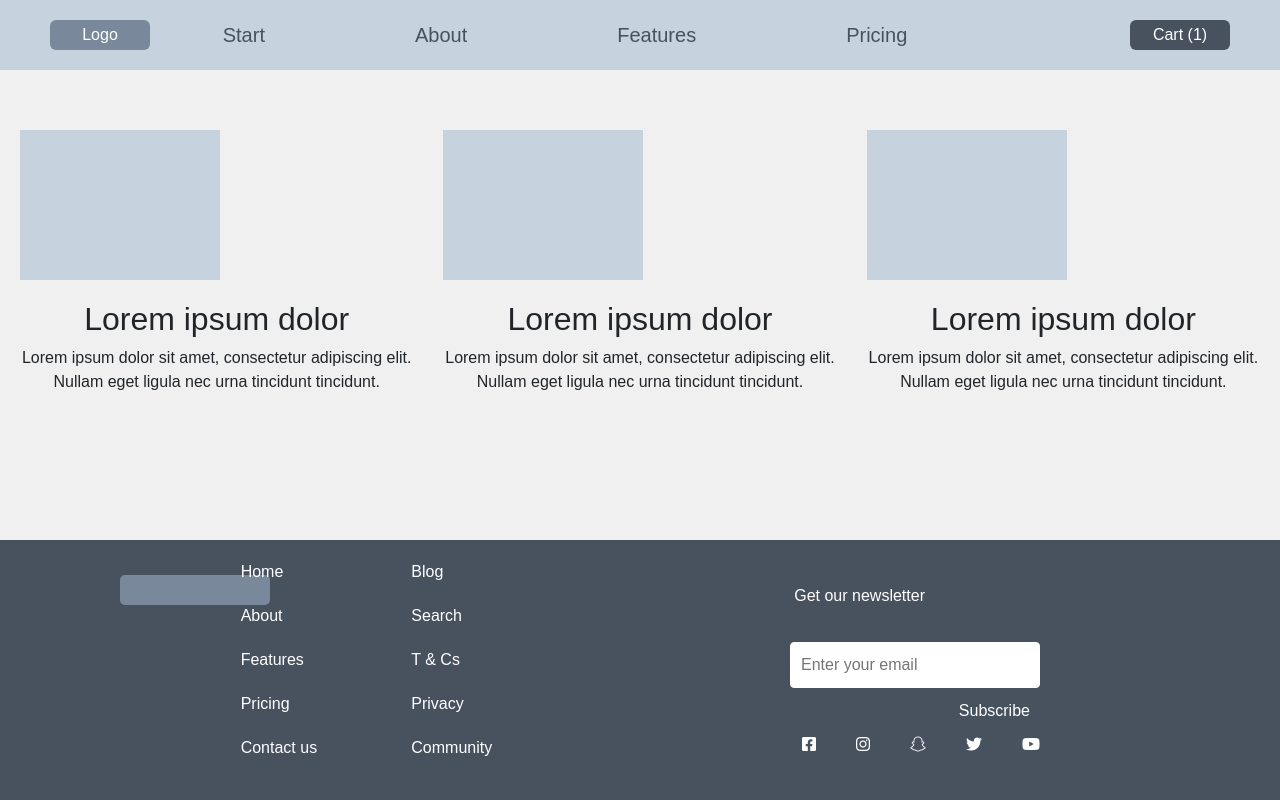
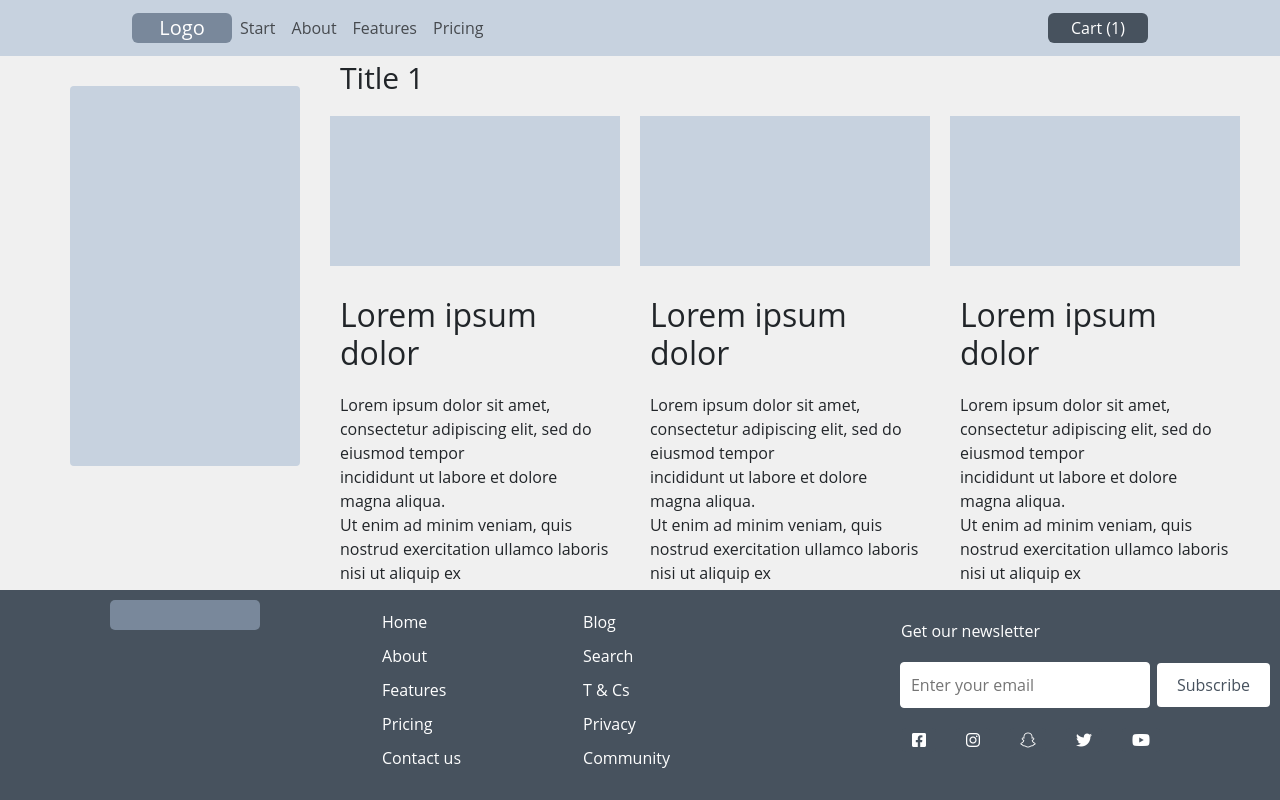
Before and after one commit to SebastianK2000/Makieta, a plain HTML site: page index.html in a window 1280 px wide. Drawn offline with nearby package versions, Linux system fonts and the light colour scheme.

Commit message:
complete code

```diff
--- a/index.html
+++ b/index.html
@@ -4,8 +4,11 @@
     <meta charset="UTF-8">
     <meta name="viewport" content="width=device-width, initial-scale=1.0">
     <title>Zadanie Rekrutacyjne ASCO</title>
-    <link rel="stylesheet" href="node_modules/bootstrap/dist/css/bootstrap.min.css">
+    <link href="https://cdn.jsdelivr.net/npm/bootstrap@5.3.2/dist/css/bootstrap.min.css" rel="stylesheet" integrity="sha384-T3c6CoIi6uLrA9TneNEoa7RxnatzjcDSCmG1MXxSR1GAsXEV/Dwwykc2MPK8M2HN" crossorigin="anonymous">
     <link rel="stylesheet" href="https://cdnjs.cloudflare.com/ajax/libs/font-awesome/6.4.0/css/all.min.css">
+    <link rel="preconnect" href="https://fonts.googleapis.com">
+    <link rel="preconnect" href="https://fonts.gstatic.com" crossorigin>
+    <link href="https://fonts.googleapis.com/css2?family=Montserrat:ital,wght@0,300;0,400;1,600&family=Roboto:ital,wght@1,100&display=swap" rel="stylesheet">
     <style>
         * {
             box-sizing: border-box;
@@ -23,7 +26,7 @@
         }
 
         body {
-            font-family: Arial, sans-serif;
+            font-family: 'Open Sans', sans-serif;
             background-color: #f0f0f0;
             position: relative;
             margin: 0;
@@ -35,14 +38,14 @@
             background-color: #C7D2DF;
             color: #fff;
             text-align: center;
-            padding: 10px 0;
+            position: relative;
+            z-index: 2;
         }
 
         nav {
             display: flex;
-            justify-content: left;
-            align-items: center;
-            background-color: #C7D2DF;
+            justify-content: flex-start;
+            align-items: flex-start;
             padding: 10px 0;
             overflow: hidden;
         }
@@ -62,139 +65,16 @@
             color: #47525E;
             text-align: center;
             text-decoration: none;
-            background-color: #C7D2DF;
             font-size: 20px;
         }
 
-        nav .logo {
+        nav .navbar-brand {
             margin-right: auto;
+            font-size: 24px;
         }
 
         nav .cart {
             margin-left: auto;
-        }
-
-        section {
-            padding: 20px;
-            text-align: center;
-            display: flex;
-            flex-wrap: wrap;
-            justify-content: space-between; /* Wyśrodkowanie kolumn w sekcji */
-        }
-
-        .col-md-4 {
-            flex: 0 0 calc(33.33% - 20px); /* 3 kolumny na szerokości ekranu, z odstępami */
-            margin-bottom: 20px;
-        }
-
-        section div {
-            margin: 20px 0;
-        }
-
-        footer {
-            width: 100%;
-            background-color: #47525E;
-            color: #fff;
-            padding: 20px;
-            display: flex;
-            justify-content: space-between;
-            align-items: center;
-            position: fixed;
-            bottom: 0;
-            left: 0;
-        }
-
-        .first, .second {
-            list-style-type: none;
-            margin: 0 0 0 -200px;
-            padding: 0;
-            text-align: left;
-            display: inline-block;
-        }
-
-        .first li, .second li {
-            margin-bottom: 10px;
-            font-size: 16px;
-            margin-bottom: 20px;
-        }
-
-        footer form {
-            display: flex;
-            flex-direction: column; /* Ustawienie elementów w kolumnie */
-            align-items: flex-end; /* Wyrównanie elementów do prawej strony */
-            margin: 0 200px 0 0;
-        }
-
-        footer form label {
-            color: #fff;
-            margin-right: 135px;
-            font-size: 16px;
-            margin-bottom: 10px;
-        }
-
-        footer form .email {
-            padding: 10px;
-            font-size: 16px;
-            border: 1px solid #fff;
-            border-radius: 4px;
-            background-color: #FFFFFF;
-            color: #47525E;
-            width: 250px;
-            margin-right: 20px;
-            margin-bottom: 1px; /* Dodane odstępy na dole pola email */
-        }
-
-        footer form .email-wrapper {
-            display: flex;
-        }
-
-        footer form .email-submit {
-            padding: 10px 20px;
-            font-size: 16px;
-            border: none;
-            border-radius: 4px;
-            background-color: #47525E;
-            color: #fff;
-            cursor: pointer;
-            transition: background-color 0.3s ease;
-            margin: 0 10px; /* Dodane odstępy między przyciskami */
-        }
-
-        footer form .email-submit:hover {
-            background-color: gray;
-        }
-
-        .empty {
-            height: 30px;
-            width: 150px;
-            background-color: #79889b;
-            margin: 0 0 160px 100px;
-            border-radius: 5px;
-        }
-
-        .empty2 {
-            height: 150px;
-            width: 200px;
-            background-color: #C7D2DF;
-        }
-
-        .empty3 {
-            height: 150px;
-            width: 200px;
-            background-color: #C7D2DF;
-        }
-
-        .empty4 {
-            height: 150px;
-            width: 200px;
-            background-color: #C7D2DF;
-        }
-
-        .container {
-            display: flex;
-            justify-content: center;
-            align-items: center;
-            min-height: 100vh;
         }
 
         .logo {
@@ -206,6 +86,9 @@
             display: flex;
             justify-content: center;
             align-items: center;
+            color: #fff;
+            font-size: 20px;
+            text-align: center;
         }
 
         .cart {
@@ -221,13 +104,180 @@
         }
 
         nav .nawigacja {
-            width: auto;
+
             margin-right: 150px;
         }
 
-        /* Dodane style dla przycisków z Font Awesome */
+        nav a.nawigacja {
+            display: flex;
+            overflow: hidden;
+            color: #47525E;
+            text-align: center;
+            text-decoration: none;
+            font-size: 20px;
+            transition: background-color 0.3s ease, color 0.3s ease;
+            padding: 10px 20px;
+            margin: 0 10px;
+            border-radius: 6px;
+        }
+        nav a.nawigacja:hover {
+    background-color: #47525E;
+    color: #fff;
+    transition: background-color 0.3s ease, color 0.3s ease;
+}
+
+
+        section {
+            padding: 20px;
+            text-align: center;
+            display: flex;
+            flex-wrap: wrap;
+            justify-content: center;
+        }
+
+        .empty {
+            height: 30px;
+            width: 150px;
+            background-color: #79889b;
+            margin: 0 0 160px 100px;
+            border-radius: 5px;
+        }
+
+        .empty1 {
+            height: 380px;
+            width: 230px;
+            background-color: #C7D2DF;
+            margin-top: -10px;
+            margin-left: 50px;
+            border-radius: 4px;
+        }
+
+        .empty2 {
+            height: 150px;
+            width: 290px;
+            background-color: #C7D2DF;
+        }
+
+        .empty3 {
+            height: 150px;
+            width: 290px;
+            background-color: #C7D2DF;
+        }
+
+        .empty4 {
+            height: 150px;
+            width: 290px;
+            background-color: #C7D2DF;
+        }
+
+        .title  {
+            margin: -36px 10px 0 10px;
+            text-align: left;
+            font-size: 30px;
+        }
+
+        .col-md-4 {
+            flex: 0 0 calc(25% - 20px);
+            margin-bottom: 20px;
+            display: flex;
+            flex-direction: column;
+            justify-content: space-between;
+            margin-right: 20px;
+        }
+
+        .col-md-4 h2,
+        .col-md-4 p {
+            margin: 10px;
+            text-align: left;
+        }
+
+        section div {
+            margin: 20px 0;
+        }
+
+        footer {
+            width: 100%;
+            background-color: #47525E;
+            color: #fff;
+            padding: 10px;
+            display: flex;
+            justify-content: space-between;
+            align-items: center;
+            position: fixed;
+            bottom: 0;
+            left: 0;
+        }
+
+        .first, .second {
+            list-style-type: none;
+            margin: 0;
+            padding: 0;
+            text-align: left;
+            display: inline-block;
+        }
+
+        .first li, .second li {
+            margin-bottom: 10px;
+            font-size: 16px;
+        }
+
+        footer form {
+            display: flex;
+            flex-direction: column;
+            align-items: flex-end;
+            margin: 0;
+        }
+
+        footer form label {
+            color: #fff;
+            margin-right: 230px;
+            font-size: 16px;
+            margin-bottom: -5px;
+        }
+
+        footer form .email-wrapper {
+            display: flex;
+            align-items: center;
+            justify-content: flex-end;
+        }
+
+        footer form .email {
+            padding: 10px;
+            font-size: 16px;
+            border: 1px solid #fff;
+            border-radius: 4px;
+            background-color: #FFFFFF;
+            color: #47525E;
+            width: 250px;
+            margin-right: 120px;
+        }
+
+        footer form .email-submit {
+            padding: 10px 20px;
+            font-size: 16px;
+            border: none;
+            border-radius: 4px;
+            background-color: #fff;
+            color: #47525E;
+            cursor: pointer;
+            transition: background-color 0.3s ease;
+            margin-top: -45px;
+        }
+
+        footer form .email-submit:hover {
+            background-color: gray;
+        }
+
+        .container {
+            display: flex;
+            justify-content: center;
+            align-items: center;
+
+        }
+
         .font {
             display: flex;
+            margin: 20px 100px;
         }
 
         .font button {
@@ -239,44 +289,88 @@
             color: #fff;
             cursor: pointer;
             transition: background-color 0.3s ease;
-            margin: 0 10px; /* Dodane odstępy między przyciskami */
+            margin: 0 10px;
         }
+        nav a.nawigacja.active {
+            background-color: #47525E;
+            color: #fff;
+        }
+
+
+        /* Styl dla elementu "Logo" */
+
+
+        /* Styl dla aktywnego linku nawigacji */
 
     </style>
 </head>
 <body>
     <main>
         <header>
-            <nav>
-                <div class="logo">Logo</div>
-                <a class="nawigacja" href="#">Start</a>
-                <a class="nawigacja" href="#">About</a>
-                <a class="nawigacja" href="#">Features</a>
-                <a class="nawigacja" href="#">Pricing</a>
-                <div class="cart">Cart (1)</div>
+            <nav class="navbar navbar-expand-lg navbar-light">
+                <div class="container">
+                    <!-- Element "Logo" zamiast linku do navbar-brand -->
+                    <div class="logo">Logo</div>
+                    <button class="navbar-toggler" type="button" data-bs-toggle="collapse" data-bs-target="#navbarNav"
+                        aria-controls="navbarNav" aria-expanded="false" aria-label="Toggle navigation">
+                        <span class="navbar-toggler-icon"></span>
+                    </button>
+                    <div class="collapse navbar-collapse" id="navbarNav">
+                        <ul class="navbar-nav mr-auto">
+                            <li class="nav-item">
+                                <a class="nav-link" href="#">Start</a>
+                            </li>
+                            <li class="nav-item">
+                                <a class="nav-link" href="#">About</a>
+                            </li>
+                            <li class="nav-item">
+                                <a class="nav-link" href="#">Features</a>
+                            </li>
+                            <li class="nav-item">
+                                <a class="nav-link" href="#">Pricing</a>
+                            </li>
+                        </ul>
+                        <div class="cart">Cart (1)</div>
+                    </div>
+                </div>
             </nav>
         </header>
+        <section class="columns">
 
-        <section class="columns">
             <!-- Kolumna 1 -->
             <div class="col-md-4">
-                <div class="empty2"></div>
-                <h2>Lorem ipsum dolor</h2>
-                <p>Lorem ipsum dolor sit amet, consectetur adipiscing elit. Nullam eget ligula nec urna tincidunt tincidunt.</p>
+                <div class="empty1"></div>
             </div>
 
             <!-- Kolumna 2 -->
             <div class="col-md-4">
-                <div class="empty3"></div>
+                <h1 class="title">Title 1</h1>
+                <div class="empty2"></div>
                 <h2>Lorem ipsum dolor</h2>
-                <p>Lorem ipsum dolor sit amet, consectetur adipiscing elit. Nullam eget ligula nec urna tincidunt tincidunt.</p>
+                <p>Lorem ipsum dolor sit amet, consectetur adipiscing elit, sed do eiusmod tempor<br>
+                    incididunt ut labore et dolore magna aliqua.<br>
+                    Ut enim ad minim veniam, quis nostrud exercitation
+                    ullamco laboris nisi ut aliquip ex</p>
             </div>
 
             <!-- Kolumna 3 -->
             <div class="col-md-4">
+                <div class="empty3"></div>
+                <h2>Lorem ipsum dolor</h2>
+                <p>Lorem ipsum dolor sit amet, consectetur adipiscing elit, sed do eiusmod tempor<br>
+                    incididunt ut labore et dolore magna aliqua.<br>
+                    Ut enim ad minim veniam, quis nostrud exercitation
+                    ullamco laboris nisi ut aliquip ex</p>
+            </div>
+
+            <!-- Kolumna 4 -->
+            <div class="col-md-4">
                 <div class="empty4"></div>
                 <h2>Lorem ipsum dolor</h2>
-                <p>Lorem ipsum dolor sit amet, consectetur adipiscing elit. Nullam eget ligula nec urna tincidunt tincidunt.</p>
+                <p>Lorem ipsum dolor sit amet, consectetur adipiscing elit, sed do eiusmod tempor<br>
+                    incididunt ut labore et dolore magna aliqua.<br>
+                    Ut enim ad minim veniam, quis nostrud exercitation
+                    ullamco laboris nisi ut aliquip ex</p>
             </div>
         </section>
         <footer>
@@ -316,6 +410,7 @@
                 </div>
             </form>
         </footer>
+
     </main>
 </body>
 </html>
--- a/package.json
+++ /dev/null
@@ -1,5 +0,0 @@
-{
-  "dependencies": {
-    "bootstrap": "^5.3.2"
-  }
-}
```
Also changed, not shown: style.css (deleted), 1 other file.
